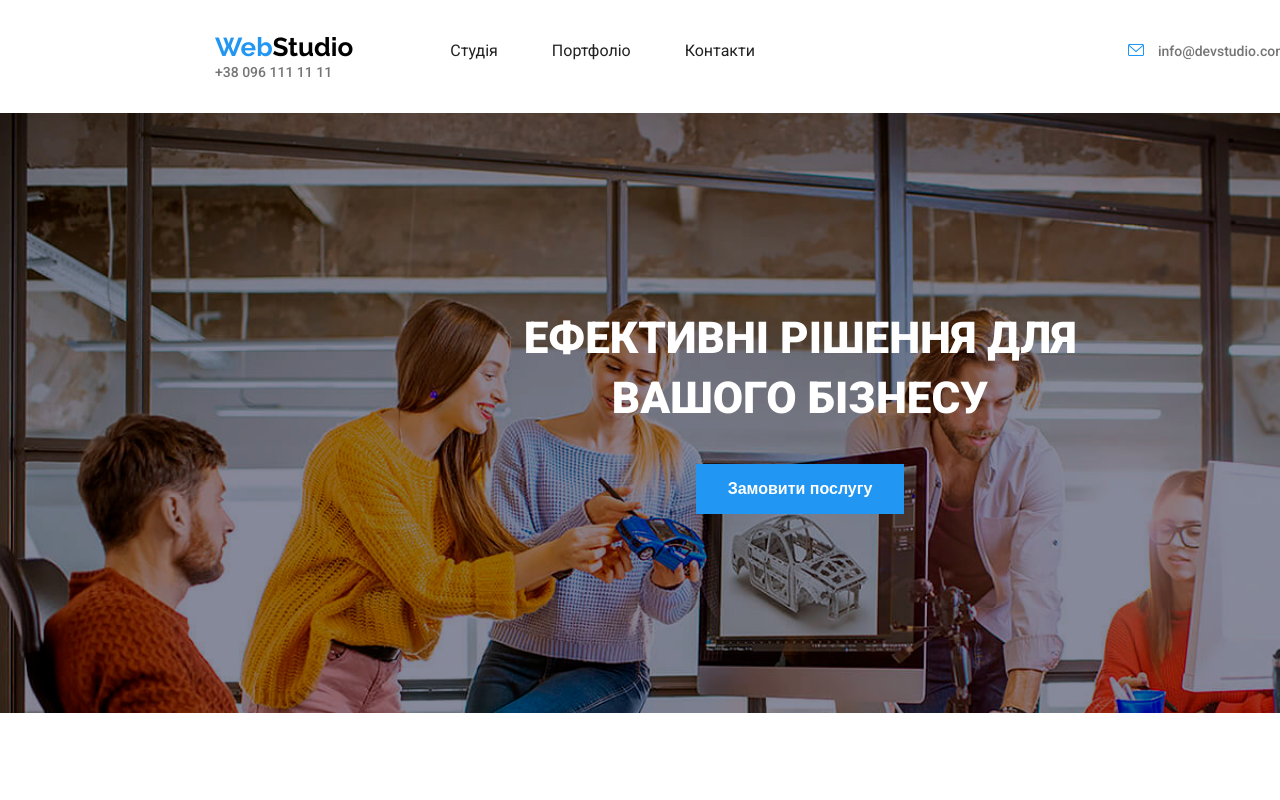
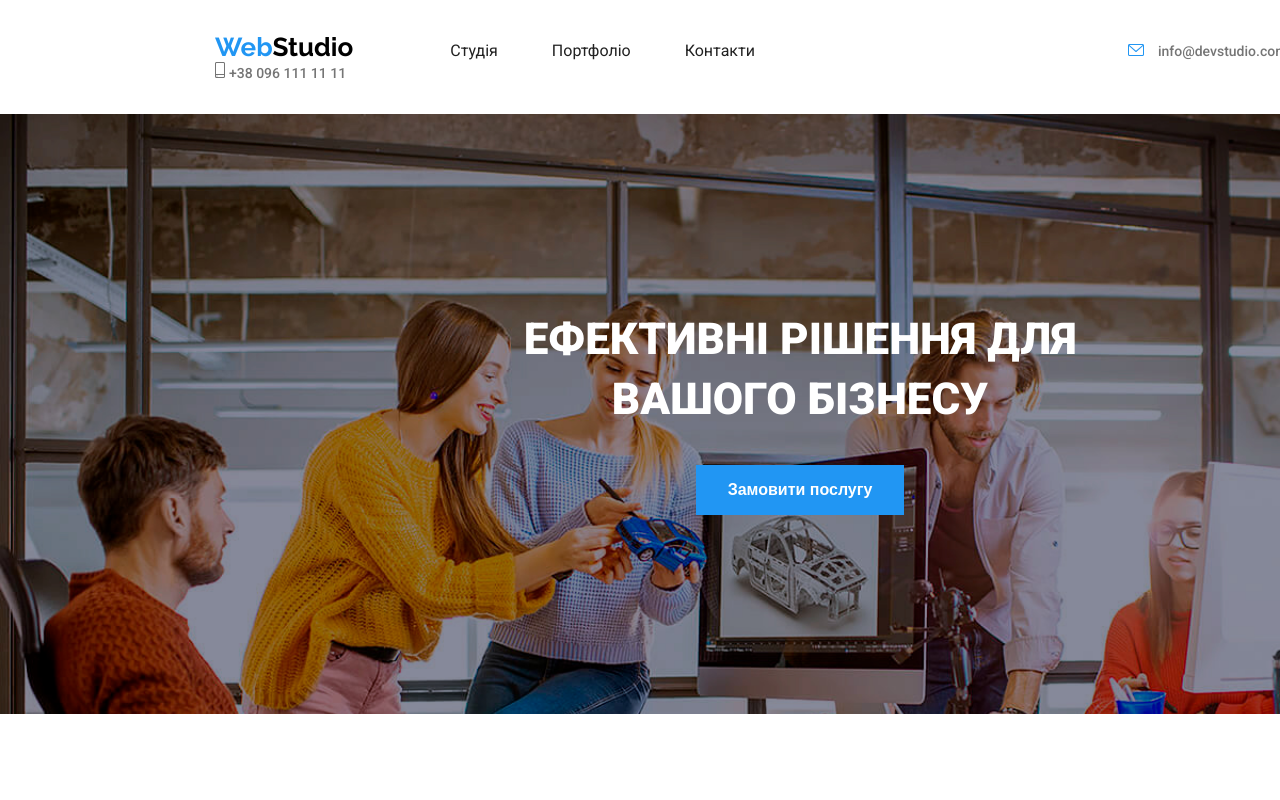
Before and after one commit to LolyaShi/Go-IT_HW, a plain HTML site: page index.html in a window 1280 px wide. Shown: the top 800 px of the page. Drawn offline with Linux system fonts and the light colour scheme.

Commit message:
phone pic

```diff
--- a/index.html
+++ b/index.html
@@ -29,7 +29,11 @@
                     <a class="mail" href="mailto:info@devstudio.com">info@devstudio.com</a>
                 </li>
 
-                <a class="tel" href="tel:+38 096 111 11 11"><li class="nav-link">+38 096 111 11 11</li></a>
+                <li class="nav-link">
+                    <img class="tel-pic" src="img/smartphone.svg" alt="mail">
+                    <a class="tel" href="tel:+38 096 111 11 11">+38 096 111 11 11</a>
+                </li>
+
             </ul>
         </nav>
     </header>
--- a/style.css
+++ b/style.css
@@ -88,6 +88,8 @@ footer{
     font-weight: 500;
     color: rgba(117, 117, 117, 1);
 }
+
+
 
 .nav-link1:hover{
     color:  rgba(33, 150, 243, 1);
```
